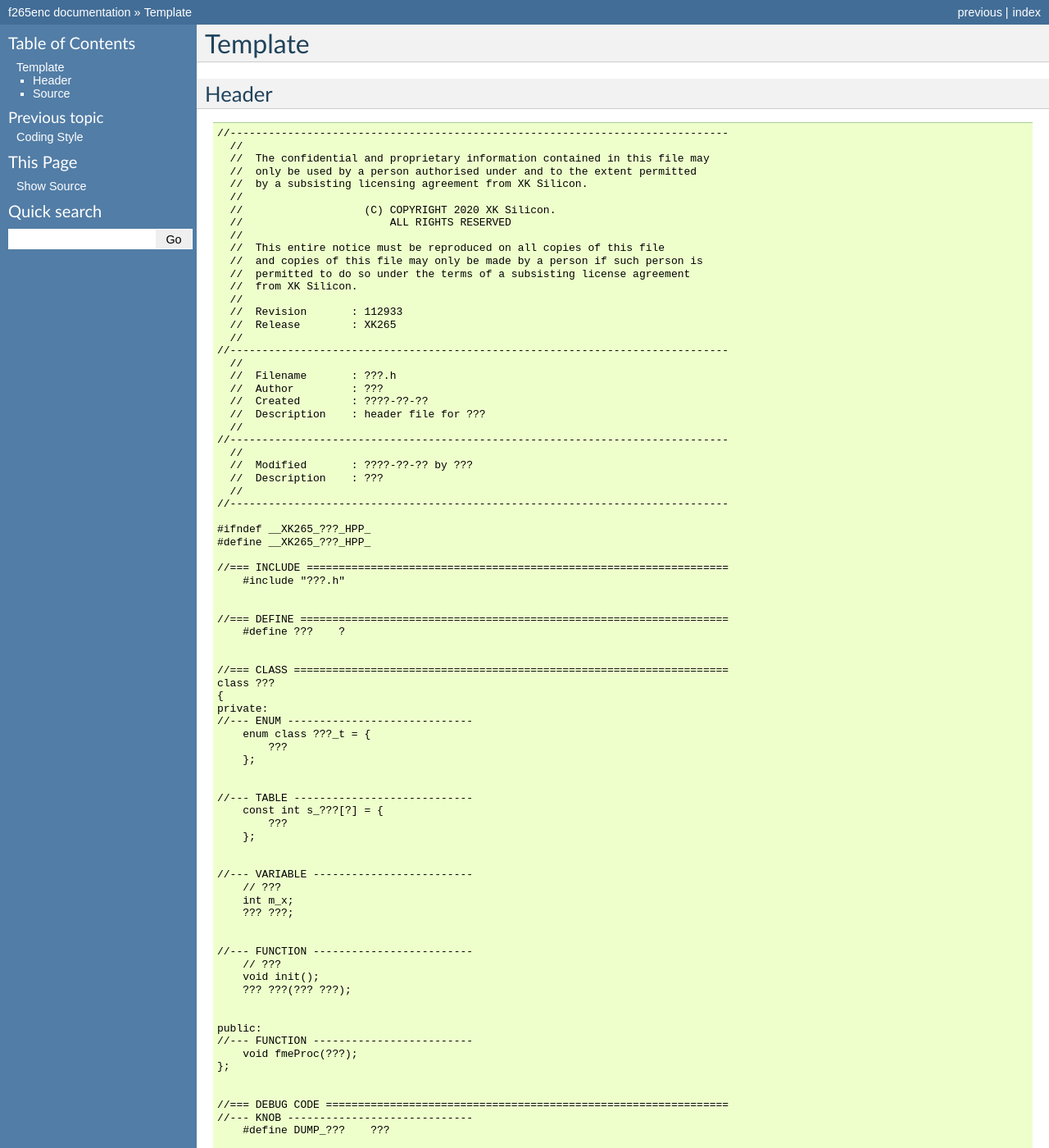
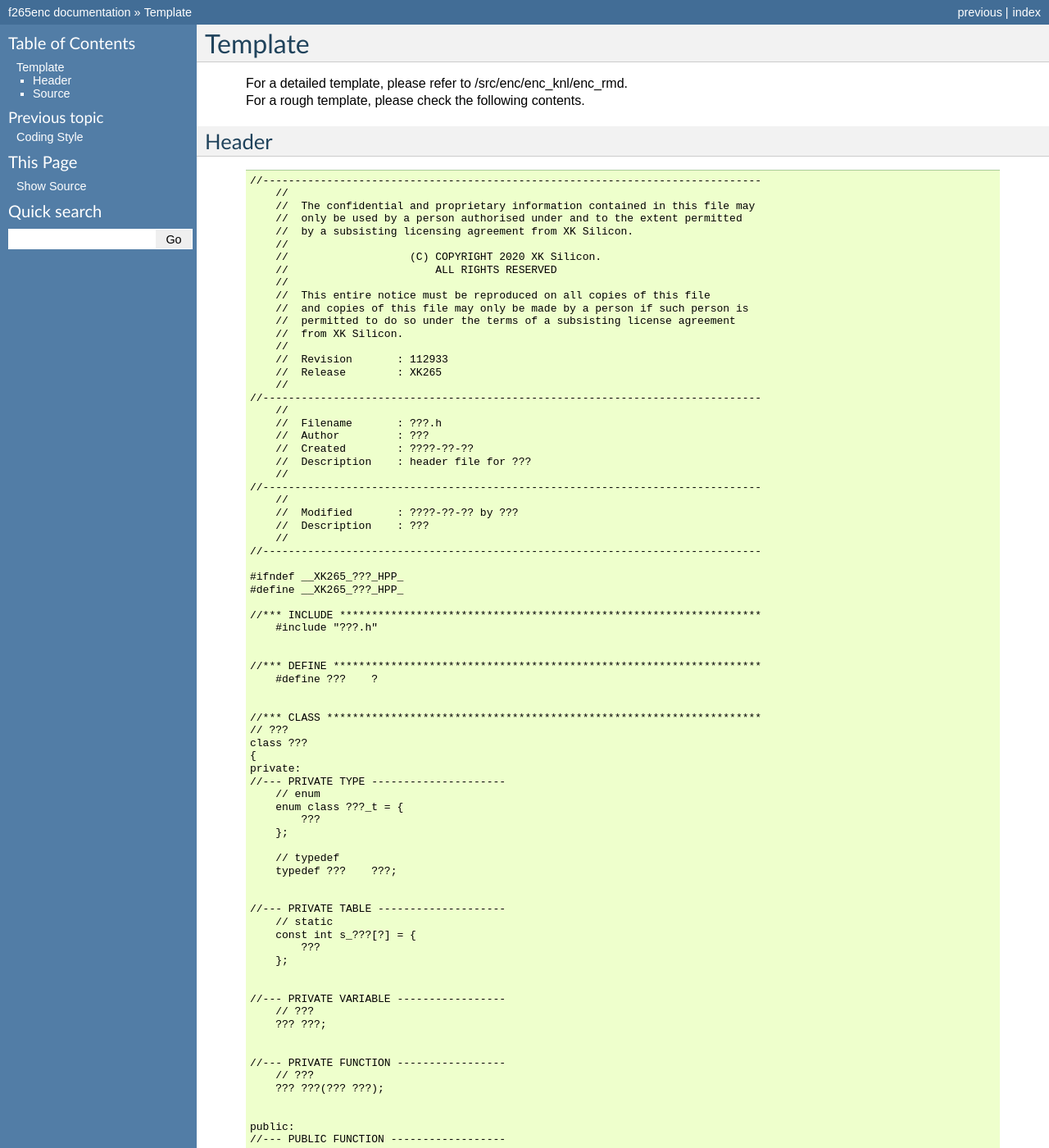
Before and after one commit to iamhll/f265enc_doc, a Sphinx documentation site: the page built from source/template/main.rst, in a window 1280 px wide and 1400 px high. Shown: the whole window at 82% size. Built offline with Sphinx 7.4.7, drawn with Linux system fonts in a browser that asks for light colours; some of the changed text lies outside the part shown.

Commit message:
[MINOR] [UPDATE] 1. template    a. updated

```diff
--- a/source/template/main.rst
+++ b/source/template/main.rst
@@ -1,197 +1,149 @@
 .. -----------------------------------------------------------------------------
-  ..
-  ..  Filename       : main.rst
-  ..  Author         : Huang Leilei
-  ..  Created        : 2020-07-12
-  ..  Description    : template related documents
-  ..
+    ..
+    ..  Filename       : main.rst
+    ..  Author         : Huang Leilei
+    ..  Created        : 2020-07-12
+    ..  Description    : template related documents
+    ..
 .. -----------------------------------------------------------------------------
 
 Template
 ========
 
+    |   For a detailed template, please refer to /src/enc/enc_knl/enc_rmd.
+    |   For a rough template, please check the following contents.
+
+
 Header
 ------
 
-::
+    ::
 
-    //------------------------------------------------------------------------------
-      //
-      //  The confidential and proprietary information contained in this file may
-      //  only be used by a person authorised under and to the extent permitted
-      //  by a subsisting licensing agreement from XK Silicon.
-      //
-      //                   (C) COPYRIGHT 2020 XK Silicon.
-      //                       ALL RIGHTS RESERVED
-      //
-      //  This entire notice must be reproduced on all copies of this file
-      //  and copies of this file may only be made by a person if such person is
-      //  permitted to do so under the terms of a subsisting license agreement
-      //  from XK Silicon.
-      //
-      //  Revision       : 112933
-      //  Release        : XK265
-      //
-    //------------------------------------------------------------------------------
-      //
-      //  Filename       : ???.h
-      //  Author         : ???
-      //  Created        : ????-??-??
-      //  Description    : header file for ???
-      //
-    //------------------------------------------------------------------------------
-      //
-      //  Modified       : ????-??-?? by ???
-      //  Description    : ???
-      //
-    //------------------------------------------------------------------------------
+        //------------------------------------------------------------------------------
+            //
+            //  The confidential and proprietary information contained in this file may
+            //  only be used by a person authorised under and to the extent permitted
+            //  by a subsisting licensing agreement from XK Silicon.
+            //
+            //                   (C) COPYRIGHT 2020 XK Silicon.
+            //                       ALL RIGHTS RESERVED
+            //
+            //  This entire notice must be reproduced on all copies of this file
+            //  and copies of this file may only be made by a person if such person is
+            //  permitted to do so under the terms of a subsisting license agreement
+            //  from XK Silicon.
+            //
+            //  Revision       : 112933
+            //  Release        : XK265
+            //
+        //------------------------------------------------------------------------------
+            //
+            //  Filename       : ???.h
+            //  Author         : ???
+            //  Created        : ????-??-??
+            //  Description    : header file for ???
+            //
+        //------------------------------------------------------------------------------
+            //
+            //  Modified       : ????-??-?? by ???
+            //  Description    : ???
+            //
+        //------------------------------------------------------------------------------
 
-    #ifndef __XK265_???_HPP_
-    #define __XK265_???_HPP_
+        #ifndef __XK265_???_HPP_
+        #define __XK265_???_HPP_
 
-    //=== INCLUDE ==================================================================
-        #include "???.h"
+        //*** INCLUDE ******************************************************************
+            #include "???.h"
 
 
-    //=== DEFINE ===================================================================
-        #define ???    ?
+        //*** DEFINE *******************************************************************
+            #define ???    ?
 
 
-    //=== CLASS ====================================================================
-    class ???
-    {
-    private:
-    //--- ENUM -----------------------------
-        enum class ???_t = {
-            ???
+        //*** CLASS ********************************************************************
+        // ???
+        class ???
+        {
+        private:
+        //--- PRIVATE TYPE ---------------------
+            // enum
+            enum class ???_t = {
+                ???
+            };
+
+            // typedef
+            typedef ???    ???;
+
+
+        //--- PRIVATE TABLE --------------------
+            // static
+            const int s_???[?] = {
+                ???
+            };
+
+
+        //--- PRIVATE VARIABLE -----------------
+            // ???
+            ??? ???;
+
+
+        //--- PRIVATE FUNCTION -----------------
+            // ???
+            ??? ???(??? ???);
+
+
+        public:
+        //--- PUBLIC FUNCTION ------------------
+            // ???
+            ??? ???(??? ???);
         };
 
+        #endif /* __XK265_???_HPP_ */
 
-    //--- TABLE ----------------------------
-        const int s_???[?] = {
-            ???
-        };
-
-
-    //--- VARIABLE -------------------------
-        // ???
-        int m_x;
-        ??? ???;
-
-
-    //--- FUNCTION -------------------------
-        // ???
-        void init();
-        ??? ???(??? ???);
-
-
-    public:
-    //--- FUNCTION -------------------------
-        void fmeProc(???);
-    };
-
-
-    //=== DEBUG CODE ===============================================================
-    //--- KNOB -----------------------------
-        #define DUMP_???    ???
-
-
-    //--- DUMP_??? -------------------------
-        #define DUMP_???                                                      \
-            if (m_prm.dump???) {                                              \
-                /* variables */                                               \
-                static FILE* dumpFpt[?];                                      \
-                static bool dumpFlg = 1;                                      \
-                /* initial procedure */                                       \
-                if (dumpFlg) {                                                \
-                    string dumpStr[?] = {???, ...};                           \
-                    for (int dumpIdx = 0; dumpIdx < ?; ++dumpIdx ) {          \
-                        string dumpFileName = m_prm.dump_prefix               \
-                            + "???_"                                          \
-                            + dumpStr[dumpIdx]                                \
-                            + "_S?I?F?.dat"                                   \
-                        ;                                                     \
-                        char *dumpFileNameChar;                               \
-                        uint32_t dumpFileNameLeng = dumpFileName.length();    \
-                        dumpFileNameChar = new char[dumpFileNameLeng + 1];    \
-                        strcpy(dumpFileNameChar, dumpFileName.c_str());       \
-                        dumpFpt[dumpIdx] = fopen(dumpFileNameChar, "w");      \
-                        delete[] dumpFileNameChar;                            \
-                    }                                                         \
-                    dumpFlg = 0;                                              \
-                }                                                             \
-                /* main procedure */                                          \
-                if (???) {                                                    \
-                    statements                                                \
-                }                                                             \
-            }
-
-    #endif /* __XK265_???_HPP_ */
 
 Source
 ------
 
-::
+    ::
 
-    //------------------------------------------------------------------------------
-      //
-      //  The confidential and proprietary information contained in this file may
-      //  only be used by a person authorised under and to the extent permitted
-      //  by a subsisting licensing agreement from XK Silicon.
-      //
-      //                   (C) COPYRIGHT 2020 XK Silicon.
-      //                       ALL RIGHTS RESERVED
-      //
-      //  This entire notice must be reproduced on all copies of this file
-      //  and copies of this file may only be made by a person if such person is
-      //  permitted to do so under the terms of a subsisting license agreement
-      //  from XK Silicon.
-      //
-      //  Revision       : 112933
-      //  Release        : XK265
-      //
-    //------------------------------------------------------------------------------
-      //
-      //  Filename       : ???.cpp
-      //  Author         : ???
-      //  Created        : ????-??-??
-      //  Description    : source file for ???
-      //
-    //------------------------------------------------------------------------------
-      //
-      //  Modified       : ????-??-?? by ???
-      //  Description    : ???
-      //
-    //------------------------------------------------------------------------------
-      //
-      //  === commonly used abbreviation ===
-      //  === ???    ???                 ===
-      //
-    //------------------------------------------------------------------------------
+        //------------------------------------------------------------------------------
+            //
+            //  The confidential and proprietary information contained in this file may
+            //  only be used by a person authorised under and to the extent permitted
+            //  by a subsisting licensing agreement from XK Silicon.
+            //
+            //                   (C) COPYRIGHT 2020 XK Silicon.
+            //                       ALL RIGHTS RESERVED
+            //
+            //  This entire notice must be reproduced on all copies of this file
+            //  and copies of this file may only be made by a person if such person is
+            //  permitted to do so under the terms of a subsisting license agreement
+            //  from XK Silicon.
+            //
+            //  Revision       : 112933
+            //  Release        : XK265
+            //
+        //------------------------------------------------------------------------------
+            //
+            //  Filename       : ???.cpp
+            //  Author         : ???
+            //  Created        : ????-??-??
+            //  Description    : source file for ???
+            //
+        //------------------------------------------------------------------------------
+            //
+            //  Modified       : ????-??-?? by ???
+            //  Description    : ???
+            //
+        //------------------------------------------------------------------------------
 
-    #include "???.h"
-
-    // ???
-    ??? ???::???(??? ???)
-    {   ???
-    }
+        //*** INCLUDE ******************************************************************
+            #include "???.h"
 
 
-    // ???
-    ??? ???::???(??? ???)
-    {
-    //=== VARIABLES ================================================================
-        ???
-
-    //=== TEST CURRENT PU ==========================================================
-        ???
-
-    //=== TEST SUB PU ==============================================================
-        ???
-
-    //=== DO PARTITION DECISION ====================================================
-        ???
-
-    //=== RETURN ===================================================================
-        ???
-    }
+        //*** FUNCTION *****************************************************************
+        // ???
+        ??? ???::???(??? ???)
+        {   ???
+        }
```
